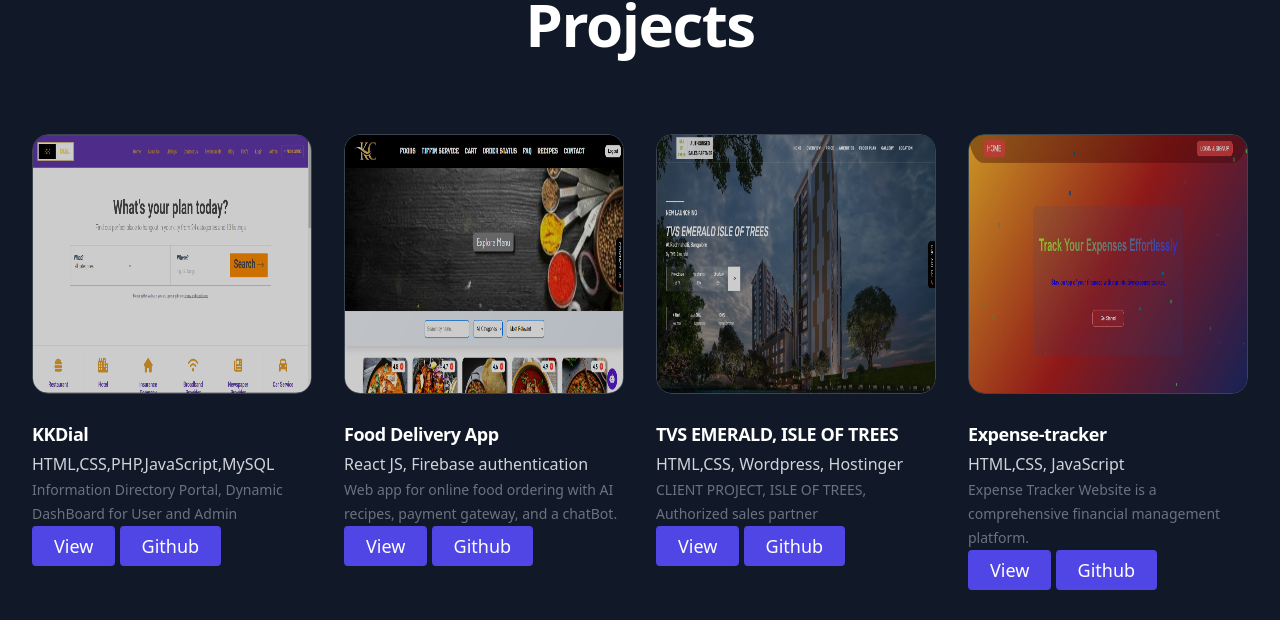
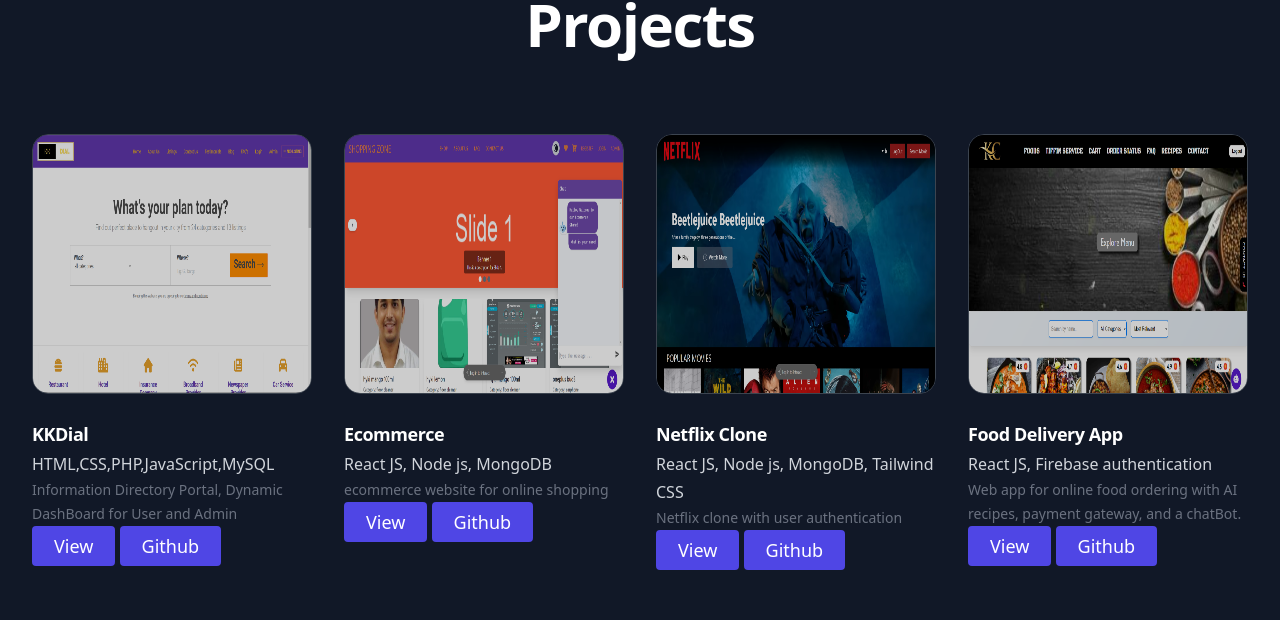
Before and after one commit to kishlaychandan/Kishlay_Online_Portfolio, a React (Vite) app: page / in a window 1280 px wide. Shown: the part 2432-3052 px from the top of the page. Built offline with nearby package versions, Linux system fonts and the light colour scheme.

Commit message:
Added ecommerce and netflix clone

```diff
--- a/src/components/Contact.jsx
+++ b/src/components/Contact.jsx
@@ -7,9 +7,9 @@ export default function Contact() {
     fromMail: '',
     message: '',
   });
-  const [loading, setLoading] = useState(false); // Loading state
-  const [submitted, setSubmitted] = useState(false); // Submission state
-  const [errors, setErrors] = useState({}); // Error handling
+  const [loading, setLoading] = useState(false);
+  const [submitted, setSubmitted] = useState(false);
+  const [errors, setErrors] = useState({});
 
   const validateForm = () => {
     const newErrors = {};
--- a/src/components/Portfolio.jsx
+++ b/src/components/Portfolio.jsx
@@ -7,6 +7,8 @@ import BoostedUSA from "../images/BoostedUSA.png";
 import restaurant from "../images/restaurant.png";
 import Geekpok from '../images/Geekpok.png';
 import FoodApp from '../images/FoodApp.png'
+import ecommerce from "../images/ecommerce.png";
+import netflix from "../images/netflix.png";
 import "../style/Portfolio.css";
 const portfolio = [
   {
@@ -16,6 +18,22 @@ const portfolio = [
     des: "Information Directory Portal, Dynamic DashBoard for User and Admin",
     Demo: "https://kkdial.free.nf/dlms/",
     github: "https://github.com/kishlaychandan/KKDial",
+  },
+  {
+    Projectname: "Ecommerce",
+    tech: "React JS, Node js, MongoDB",
+    imageUrl: ecommerce,
+    des: "ecommerce website for online shopping",
+    Demo: "https://ecommerce-two-jade.vercel.app/",
+    github: "https://github.com/kishlaychandan/Ecommerce",
+  },
+  {
+    Projectname: "Netflix Clone",
+    tech: "React JS, Node js, MongoDB, Tailwind CSS",
+    imageUrl: netflix,
+    des: "Netflix clone with user authentication",
+    Demo: "https://netflix-clone-gamma-smoky.vercel.app/",
+    github: "https://github.com/kishlaychandan/NetflixClone",
   },
   {
     Projectname: "Food Delivery App",
```
Also changed, not shown: src/images/ecommerce.png (added), src/images/netflix.png (added).
